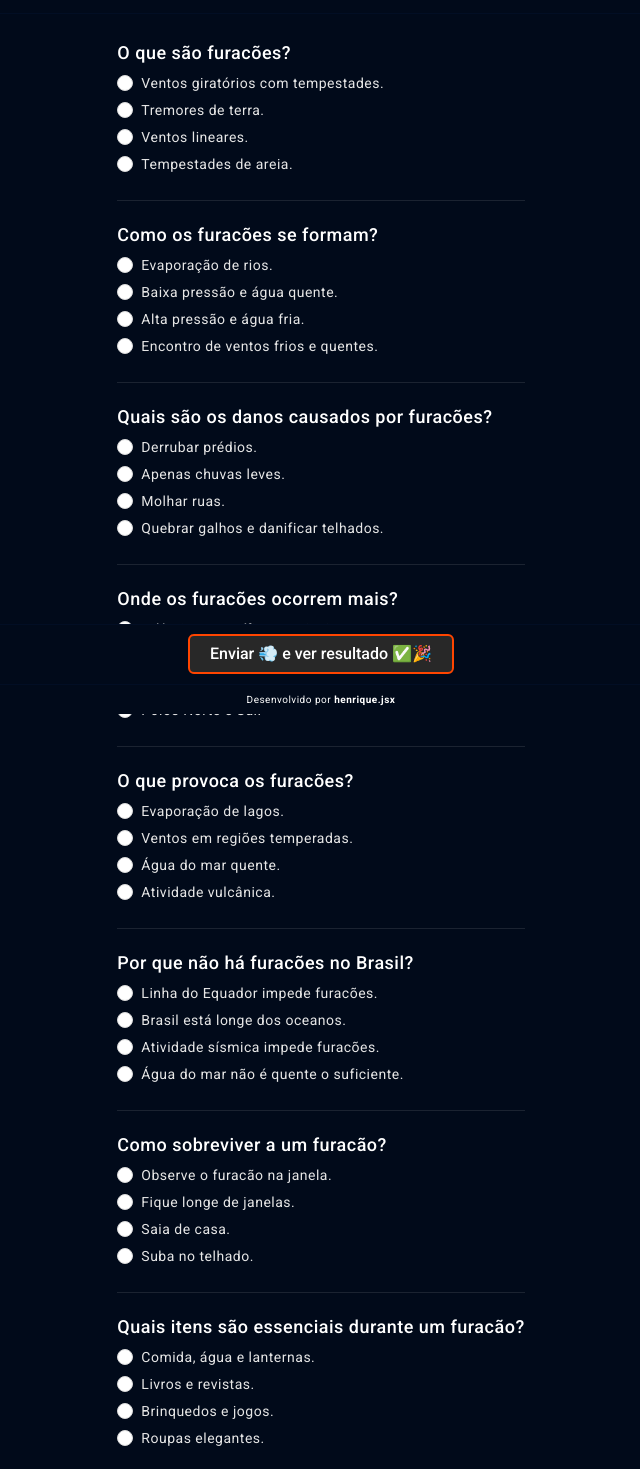
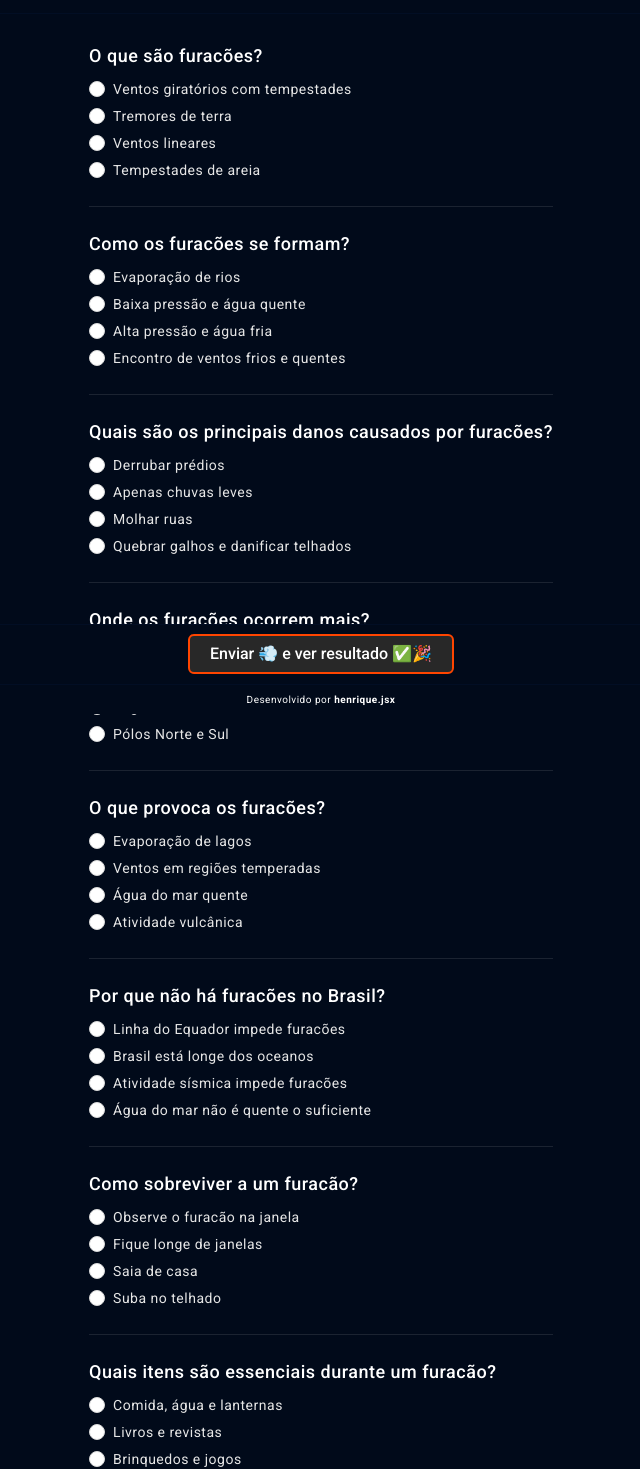
Before and after one commit to henriquegarcia-web/tornado-presentation, a React (Vite) app: page /forms in a window 1280 px wide. Shown: the part 86-1555 px from the top of the page, without its empty margins (319-959 px from the left). Built offline with nearby package versions, Linux system fonts and the light colour scheme; a web font is replaced by a local one.

Commit message:
feat: save

```diff
--- a/src/data/questions.ts
+++ b/src/data/questions.ts
@@ -15,10 +15,10 @@ const questionsData: IQuestion[] = [
     questionId: 'q1',
     questionLabel: 'O que são furacões?',
     questionOptions: [
-      { optionId: 'q1_o1', optionLabel: 'Ventos giratórios com tempestades.' },
-      { optionId: 'q1_o2', optionLabel: 'Tremores de terra.' },
-      { optionId: 'q1_o3', optionLabel: 'Ventos lineares.' },
-      { optionId: 'q1_o4', optionLabel: 'Tempestades de areia.' }
+      { optionId: 'q1_o1', optionLabel: 'Ventos giratórios com tempestades' },
+      { optionId: 'q1_o2', optionLabel: 'Tremores de terra' },
+      { optionId: 'q1_o3', optionLabel: 'Ventos lineares' },
+      { optionId: 'q1_o4', optionLabel: 'Tempestades de areia' }
     ],
     questionAnswer: 'q1_o1'
   },
@@ -26,23 +26,23 @@ const questionsData: IQuestion[] = [
     questionId: 'q2',
     questionLabel: 'Como os furacões se formam?',
     questionOptions: [
-      { optionId: 'q2_o1', optionLabel: 'Evaporação de rios.' },
-      { optionId: 'q2_o2', optionLabel: 'Baixa pressão e água quente.' },
-      { optionId: 'q2_o3', optionLabel: 'Alta pressão e água fria.' },
-      { optionId: 'q2_o4', optionLabel: 'Encontro de ventos frios e quentes.' }
+      { optionId: 'q2_o1', optionLabel: 'Evaporação de rios' },
+      { optionId: 'q2_o2', optionLabel: 'Baixa pressão e água quente' },
+      { optionId: 'q2_o3', optionLabel: 'Alta pressão e água fria' },
+      { optionId: 'q2_o4', optionLabel: 'Encontro de ventos frios e quentes' }
     ],
     questionAnswer: 'q2_o2'
   },
   {
     questionId: 'q3',
-    questionLabel: 'Quais são os danos causados por furacões?',
+    questionLabel: 'Quais são os principais danos causados por furacões?',
     questionOptions: [
-      { optionId: 'q3_o1', optionLabel: 'Derrubar prédios.' },
-      { optionId: 'q3_o2', optionLabel: 'Apenas chuvas leves.' },
-      { optionId: 'q3_o3', optionLabel: 'Molhar ruas.' },
+      { optionId: 'q3_o1', optionLabel: 'Derrubar prédios' },
+      { optionId: 'q3_o2', optionLabel: 'Apenas chuvas leves' },
+      { optionId: 'q3_o3', optionLabel: 'Molhar ruas' },
       {
         optionId: 'q3_o4',
-        optionLabel: 'Quebrar galhos e danificar telhados.'
+        optionLabel: 'Quebrar galhos e danificar telhados'
       }
     ],
     questionAnswer: 'q3_o4'
@@ -51,10 +51,10 @@ const questionsData: IQuestion[] = [
     questionId: 'q4',
     questionLabel: 'Onde os furacões ocorrem mais?',
     questionOptions: [
-      { optionId: 'q4_o1', optionLabel: 'Atlântico e Pacífico Tropicais.' },
-      { optionId: 'q4_o2', optionLabel: 'Oceano Índico.' },
-      { optionId: 'q4_o3', optionLabel: 'Regiões desérticas.' },
-      { optionId: 'q4_o4', optionLabel: 'Pólos Norte e Sul.' }
+      { optionId: 'q4_o1', optionLabel: 'Atlântico e Pacífico Tropicais' },
+      { optionId: 'q4_o2', optionLabel: 'Oceano Índico' },
+      { optionId: 'q4_o3', optionLabel: 'Regiões desérticas' },
+      { optionId: 'q4_o4', optionLabel: 'Pólos Norte e Sul' }
     ],
     questionAnswer: 'q4_o1'
   },
@@ -62,10 +62,10 @@ const questionsData: IQuestion[] = [
     questionId: 'q5',
     questionLabel: 'O que provoca os furacões?',
     questionOptions: [
-      { optionId: 'q5_o1', optionLabel: 'Evaporação de lagos.' },
-      { optionId: 'q5_o2', optionLabel: 'Ventos em regiões temperadas.' },
-      { optionId: 'q5_o3', optionLabel: 'Água do mar quente.' },
-      { optionId: 'q5_o4', optionLabel: 'Atividade vulcânica.' }
+      { optionId: 'q5_o1', optionLabel: 'Evaporação de lagos' },
+      { optionId: 'q5_o2', optionLabel: 'Ventos em regiões temperadas' },
+      { optionId: 'q5_o3', optionLabel: 'Água do mar quente' },
+      { optionId: 'q5_o4', optionLabel: 'Atividade vulcânica' }
     ],
     questionAnswer: 'q5_o3'
   },
@@ -73,12 +73,12 @@ const questionsData: IQuestion[] = [
     questionId: 'q6',
     questionLabel: 'Por que não há furacões no Brasil?',
     questionOptions: [
-      { optionId: 'q6_o1', optionLabel: 'Linha do Equador impede furacões.' },
-      { optionId: 'q6_o2', optionLabel: 'Brasil está longe dos oceanos.' },
-      { optionId: 'q6_o3', optionLabel: 'Atividade sísmica impede furacões.' },
+      { optionId: 'q6_o1', optionLabel: 'Linha do Equador impede furacões' },
+      { optionId: 'q6_o2', optionLabel: 'Brasil está longe dos oceanos' },
+      { optionId: 'q6_o3', optionLabel: 'Atividade sísmica impede furacões' },
       {
         optionId: 'q6_o4',
-        optionLabel: 'Água do mar não é quente o suficiente.'
+        optionLabel: 'Água do mar não é quente o suficiente'
       }
     ],
     questionAnswer: 'q6_o4'
@@ -87,10 +87,10 @@ const questionsData: IQuestion[] = [
     questionId: 'q7',
     questionLabel: 'Como sobreviver a um furacão?',
     questionOptions: [
-      { optionId: 'q7_o1', optionLabel: 'Observe o furacão na janela.' },
-      { optionId: 'q7_o2', optionLabel: 'Fique longe de janelas.' },
-      { optionId: 'q7_o3', optionLabel: 'Saia de casa.' },
-      { optionId: 'q7_o4', optionLabel: 'Suba no telhado.' }
+      { optionId: 'q7_o1', optionLabel: 'Observe o furacão na janela' },
+      { optionId: 'q7_o2', optionLabel: 'Fique longe de janelas' },
+      { optionId: 'q7_o3', optionLabel: 'Saia de casa' },
+      { optionId: 'q7_o4', optionLabel: 'Suba no telhado' }
     ],
     questionAnswer: 'q7_o2'
   },
@@ -98,10 +98,10 @@ const questionsData: IQuestion[] = [
     questionId: 'q8',
     questionLabel: 'Quais itens são essenciais durante um furacão?',
     questionOptions: [
-      { optionId: 'q8_o1', optionLabel: 'Comida, água e lanternas.' },
-      { optionId: 'q8_o2', optionLabel: 'Livros e revistas.' },
-      { optionId: 'q8_o3', optionLabel: 'Brinquedos e jogos.' },
-      { optionId: 'q8_o4', optionLabel: 'Roupas elegantes.' }
+      { optionId: 'q8_o1', optionLabel: 'Comida, água e lanternas' },
+      { optionId: 'q8_o2', optionLabel: 'Livros e revistas' },
+      { optionId: 'q8_o3', optionLabel: 'Brinquedos e jogos' },
+      { optionId: 'q8_o4', optionLabel: 'Roupas elegantes' }
     ],
     questionAnswer: 'q8_o1'
   }
--- a/src/screens/FormScreen/index.tsx
+++ b/src/screens/FormScreen/index.tsx
@@ -123,9 +123,9 @@ const FormResultModal = ({ result, handleCloseModal }: IFormResultModal) => {
     <>
       <S.FormResultModal>
         <S.ModalWrapper>
-          <S.ModalHeaderClose onClick={handleCloseModal}>
+          {/* <S.ModalHeaderClose onClick={handleCloseModal}>
             <FiX />
-          </S.ModalHeaderClose>
+          </S.ModalHeaderClose> */}
           <S.ModalResultMessageTitle>
             {result >= 7
               ? 'Parabéns! 🥳'
@@ -136,11 +136,11 @@ const FormResultModal = ({ result, handleCloseModal }: IFormResultModal) => {
           <S.ModalResultMessage>
             Você acertou <b>{result}</b> de <b>8 perguntas</b>
           </S.ModalResultMessage>
-          <S.ModalFooter>
-            <S.ModalSubmitButton onClick={handleCloseModal}>
-              Fazer questionário novamente
-            </S.ModalSubmitButton>
-          </S.ModalFooter>
+          {/* <S.ModalFooter>
+          </S.ModalFooter> */}
+          <S.ModalSubmitButton onClick={handleCloseModal}>
+            Fazer questionário novamente
+          </S.ModalSubmitButton>
         </S.ModalWrapper>
       </S.FormResultModal>
 
--- a/src/screens/FormScreen/styles.ts
+++ b/src/screens/FormScreen/styles.ts
@@ -118,7 +118,7 @@ export const FormWrapper = styled.div`
 
 export const FormWrapperLabel = styled.label`
   font-size: 18px;
-  line-height: 18px;
+  line-height: 24px;
   font-weight: 500;
   letter-spacing: 0.5px;
 
@@ -236,7 +236,7 @@ export const ModalWrapper = styled.div`
   width: 100%;
   max-width: 340px;
   height: fit-content;
-  padding: 40px 30px;
+  padding: 35px 30px 30px 30px;
   border-radius: 8px;
 
   background-color: rgba(255, 255, 255, 1);
@@ -245,7 +245,7 @@ export const ModalWrapper = styled.div`
 export const ModalResultMessageTitle = styled.h2`
   font-size: 28px;
   line-height: 28px;
-  font-weight: 700;
+  font-weight: 800;
 
   color: rgba(0, 0, 0, 0.8);
 `
@@ -277,6 +277,12 @@ export const ModalFooter = styled.div`
 `
 
 export const ModalSubmitButton = styled(FormSubmitButton)`
+  position: absolute;
+  z-index: 1200;
+  top: 100%;
+  right: 0;
+  margin-top: 10px;
+
   font-size: 14px;
   line-height: 14px;
 `
```
